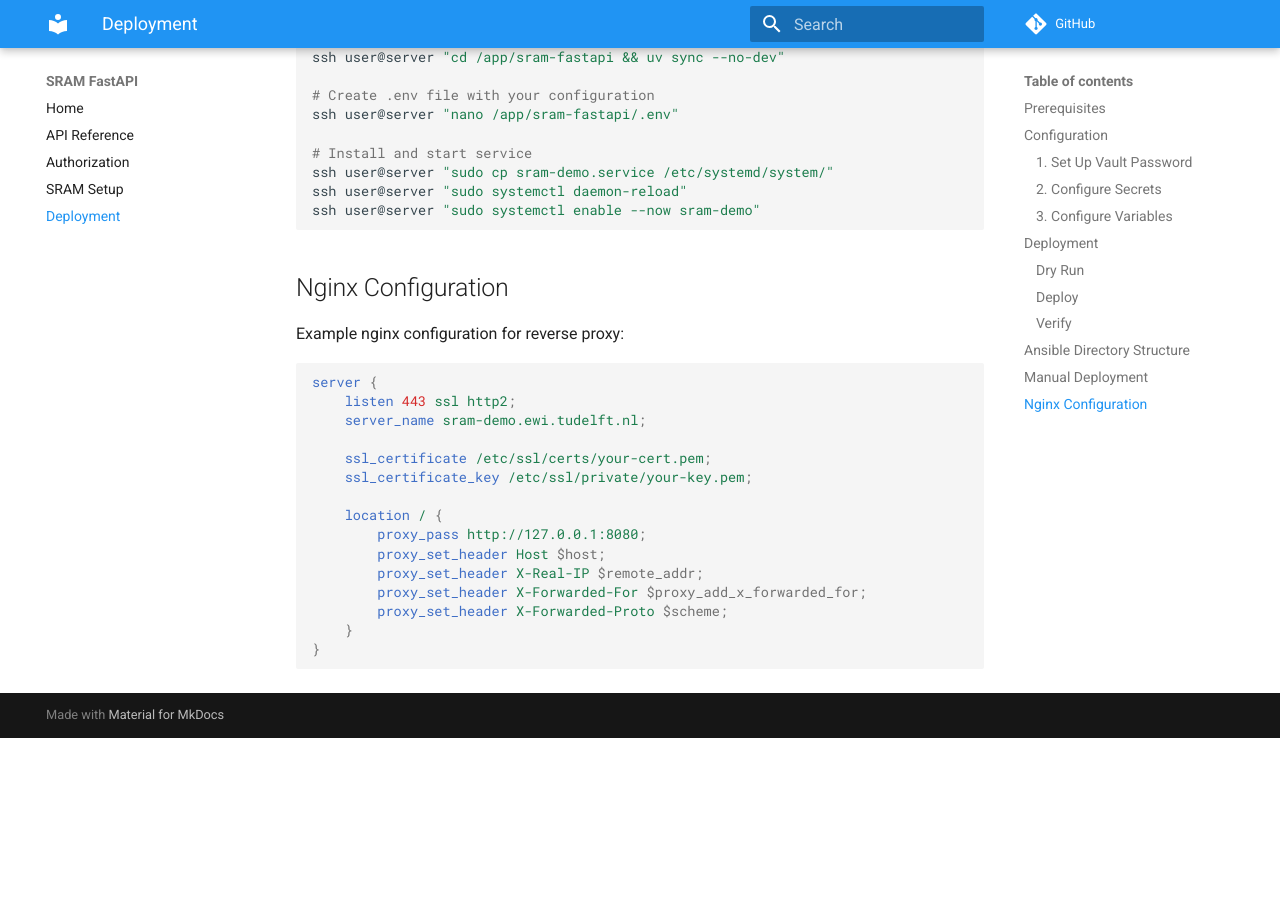
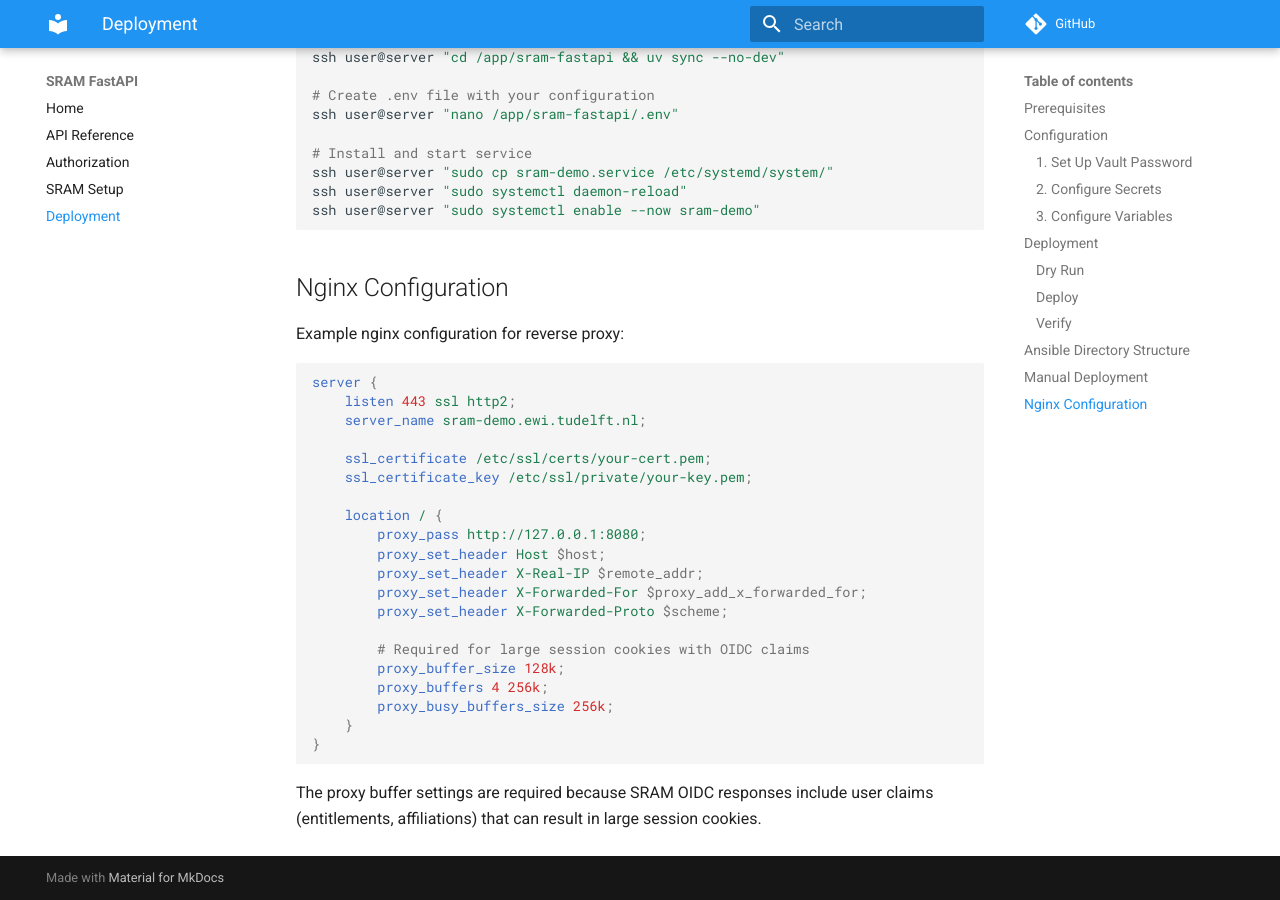
Before and after one commit to sorenwacker/sram-fastapi, an MkDocs documentation site: the page built from docs/deployment.md, in a window 1280 px wide and 900 px high, scrolled down 2884 px. Built offline with MkDocs 1.6.1 and Material for MkDocs 9.7.7, drawn with Linux system fonts in a browser that asks for light colours; comment, search, counter and statistics services are not loaded; before the commit the page ends 3622 px from its top, so only the background shows below that.

Commit message:
fix documentation errors and add nginx buffer settings

````diff
--- a/docs/deployment.md
+++ b/docs/deployment.md
@@ -150,6 +150,13 @@ server {
         proxy_set_header X-Real-IP $remote_addr;
         proxy_set_header X-Forwarded-For $proxy_add_x_forwarded_for;
         proxy_set_header X-Forwarded-Proto $scheme;
+
+        # Required for large session cookies with OIDC claims
+        proxy_buffer_size 128k;
+        proxy_buffers 4 256k;
+        proxy_busy_buffers_size 256k;
     }
 }
 ```
+
+The proxy buffer settings are required because SRAM OIDC responses include user claims (entitlements, affiliations) that can result in large session cookies.
````
Also changed, not shown: docs/api-reference.md (+4 -0 lines), docs/authorization.md (+1 -1 lines), docs/index.md (+1 -0 lines).
